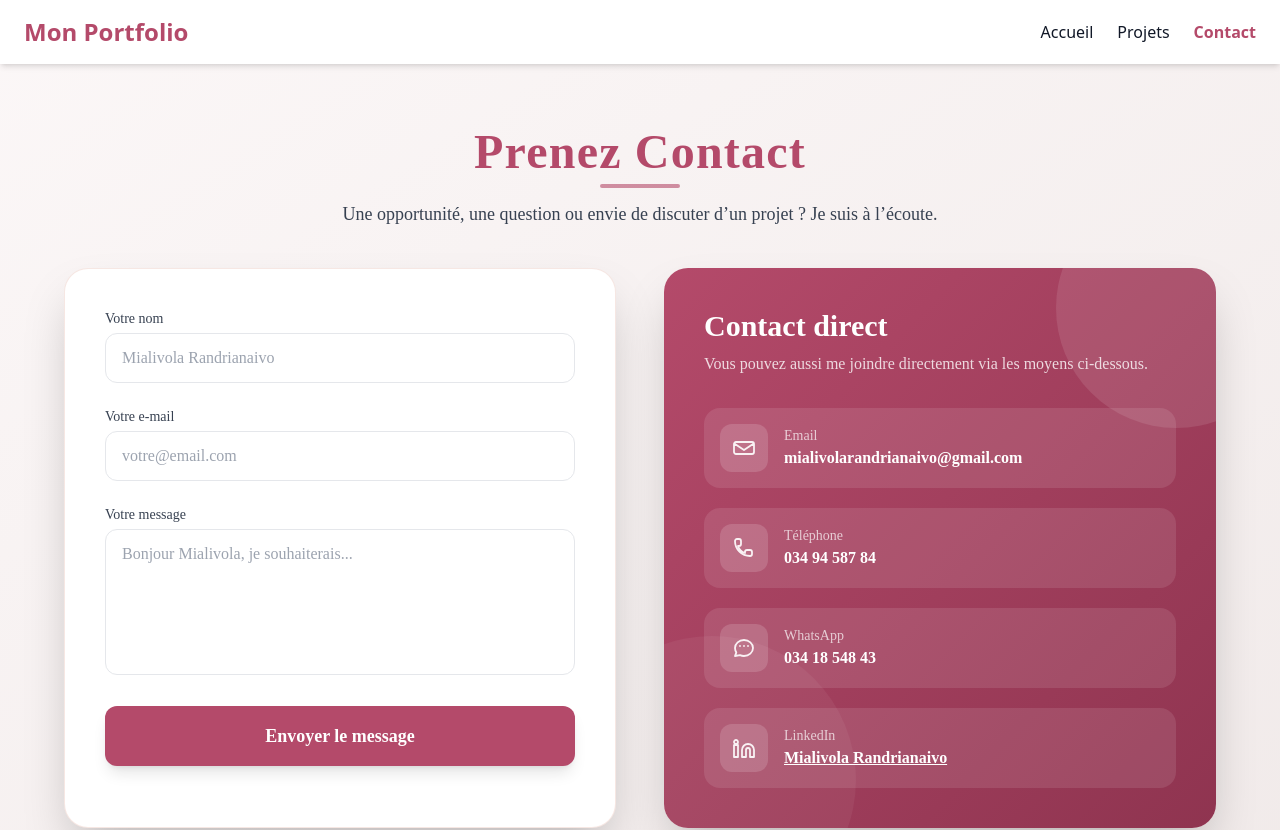
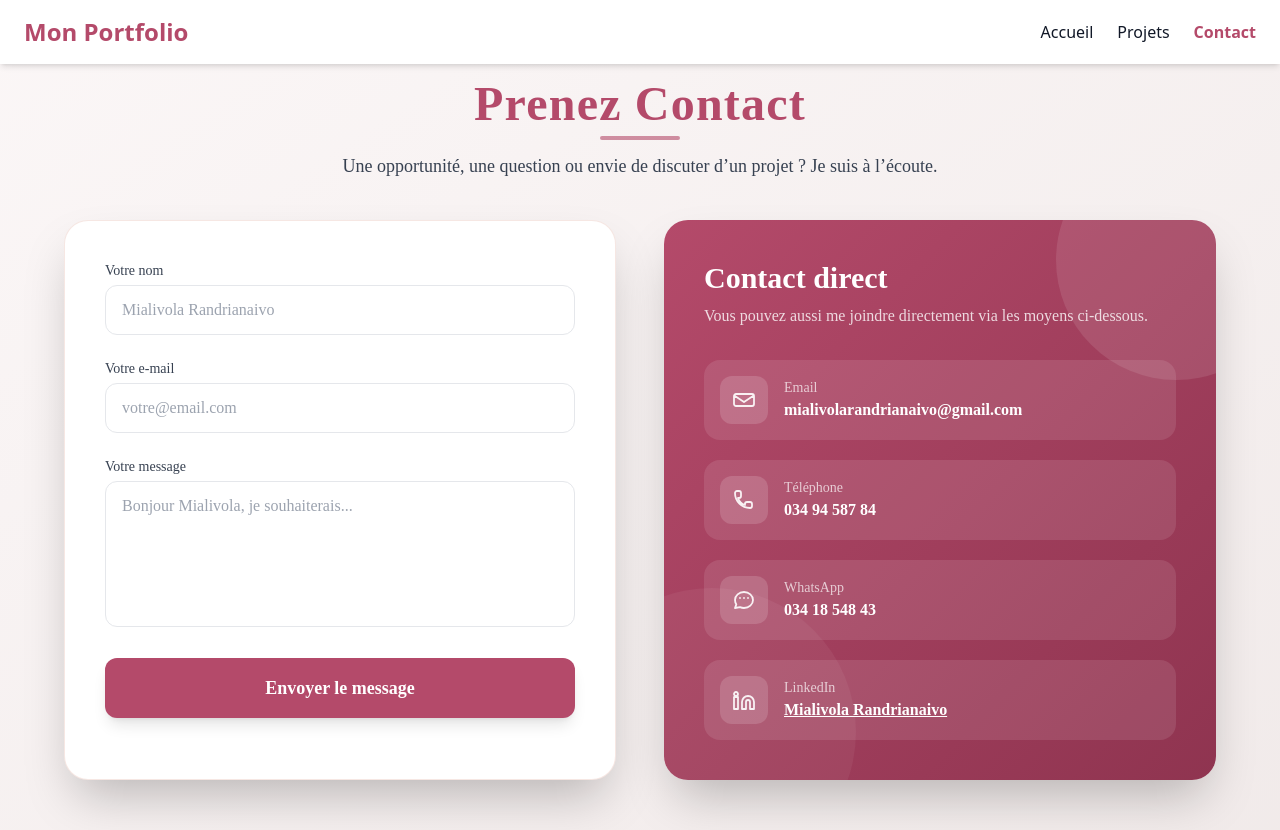
Before and after one commit to Miali1865/mon-portfolio, an Angular app: page /contact in a window 1280 px wide. Shown: the top 830 px of the page. Built offline with nearby package versions, Linux system fonts and the light colour scheme.

Commit message:
fix header

```diff
--- a/src/app/layout/header/header.html
+++ b/src/app/layout/header/header.html
@@ -1,7 +1,6 @@
-<header class="flex items-center justify-between bg-white shadow-md px-6 py-4 relative z-50">
+<header class="flex items-center justify-between bg-white shadow-md px-6 py-4 fixed top-0 left-0 w-full z-50">
   <!-- Logo -->
   <h1 class="text-xl sm:text-2xl font-bold text-[#b44a6a]">Mon Portfolio</h1>
-
   <!-- Bouton menu mobile -->
   <button (click)="toggleMenu()" class="md:hidden text-[#b44a6a] focus:outline-none">
     <!-- Icône hamburger -->
@@ -10,13 +9,12 @@
         d="M4 6h16M4 12h16M4 18h16" />
     </svg>
   </button>
-
   <!-- Navigation -->
   <nav
     [ngClass]="{
-      'hidden': !isMenuOpen,
-      'flex': isMenuOpen
-    }"
+          'hidden': !isMenuOpen,
+          'flex': isMenuOpen
+        }"
     class="flex-col md:flex md:flex-row md:space-x-6 absolute md:static top-full left-0 w-full md:w-auto bg-white md:bg-transparent shadow-md md:shadow-none space-y-4 md:space-y-0 px-6 md:px-0 py-4 md:py-0 transition-all duration-300 ease-in-out"
   >
     <a
@@ -28,11 +26,9 @@
     >
       Accueil
     </a>
-
     <a routerLink="/projets" routerLinkActive="text-[#b44a6a] font-semibold"
       class="hover:text-[#b44a6a] transition"
       (click)="closeMenu()">Projets</a>
-
     <a routerLink="/contact" routerLinkActive="text-[#b44a6a] font-semibold"
       class="hover:text-[#b44a6a] transition"
       (click)="closeMenu()">Contact</a>
--- a/src/app/pages/accueil/accueil.html
+++ b/src/app/pages/accueil/accueil.html
@@ -1,5 +1,5 @@
 <section class="bg-gradient-to-br from-[#fcf7f7] to-[#e8c3b8] w-full min-h-screen flex items-center font-[Poppins] overflow-hidden">
-  <div class="flex flex-col md:flex-row items-center justify-between gap-12 w-full px-8 md:px-16 xl:px-32 py-20">
+  <div class="flex flex-col md:flex-row items-center justify-between gap-12 w-full px-8 md:px-16 xl:px-32 py-24">
 
     <div class="flex-1 space-y-6 text-left">
       <h1 class="text-5xl md:text-6xl font-extrabold text-[#b44a6a] tracking-wide font-['Playfair_Display',_serif] relative">
--- a/src/app/pages/contact/contact.html
+++ b/src/app/pages/contact/contact.html
@@ -1,4 +1,4 @@
-<section class="bg-gradient-to-br from-[#fcf7f7]/90 to-[#e8c3b8]/20 py-10 md:py-16 px-6 md:px-16 font-[Poppins]">
+<section class="bg-gradient-to-br from-[#fcf7f7]/90 to-[#e8c3b8]/20 py-10 md:py-20 px-6 md:px-16 font-[Poppins]">
   <div class="max-w-6xl mx-auto">
     <div class="text-center mb-10">
       <h2 class="text-4xl md:text-5xl font-extrabold text-[#b44a6a] tracking-wide font-['Playfair_Display',_serif] relative inline-block">
```
